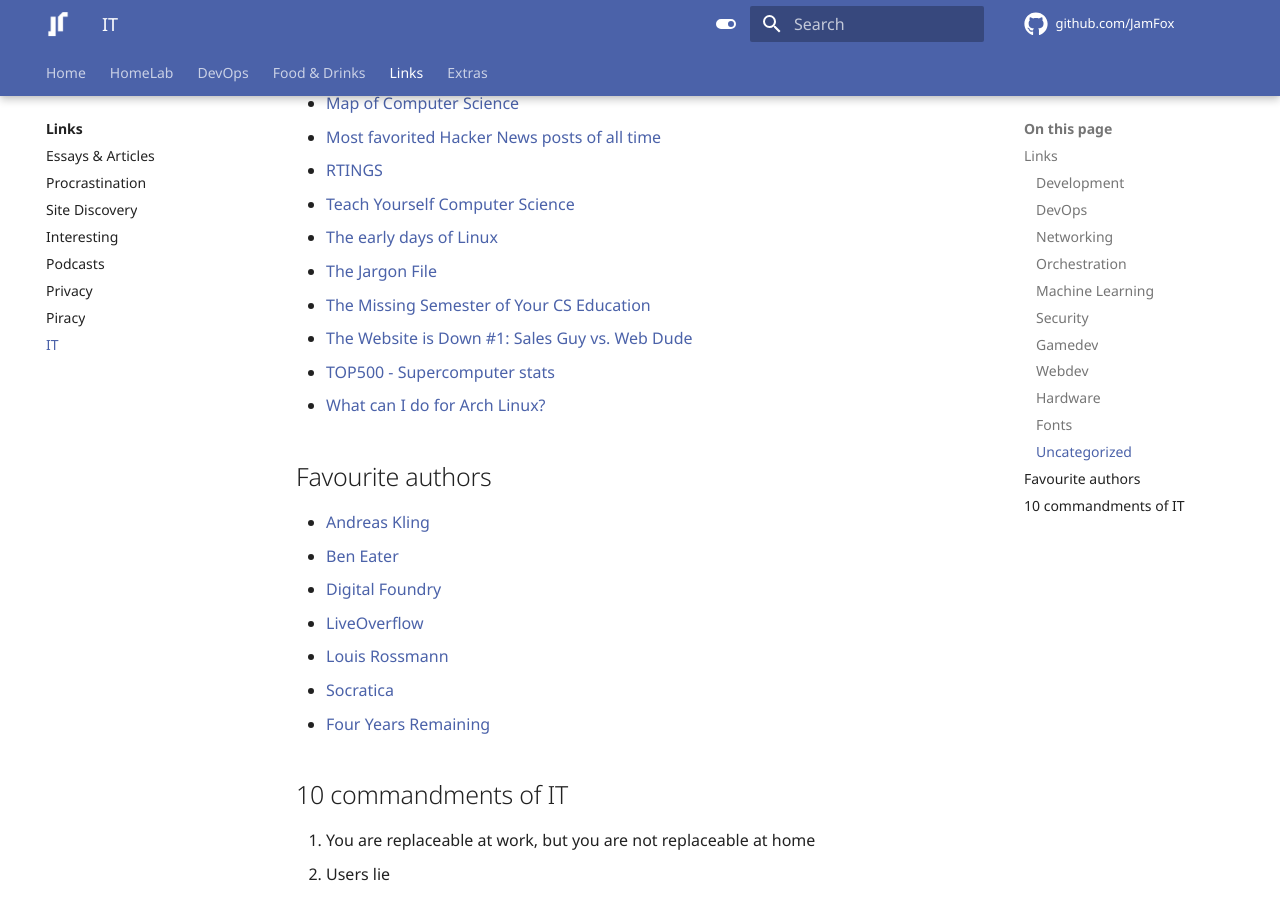
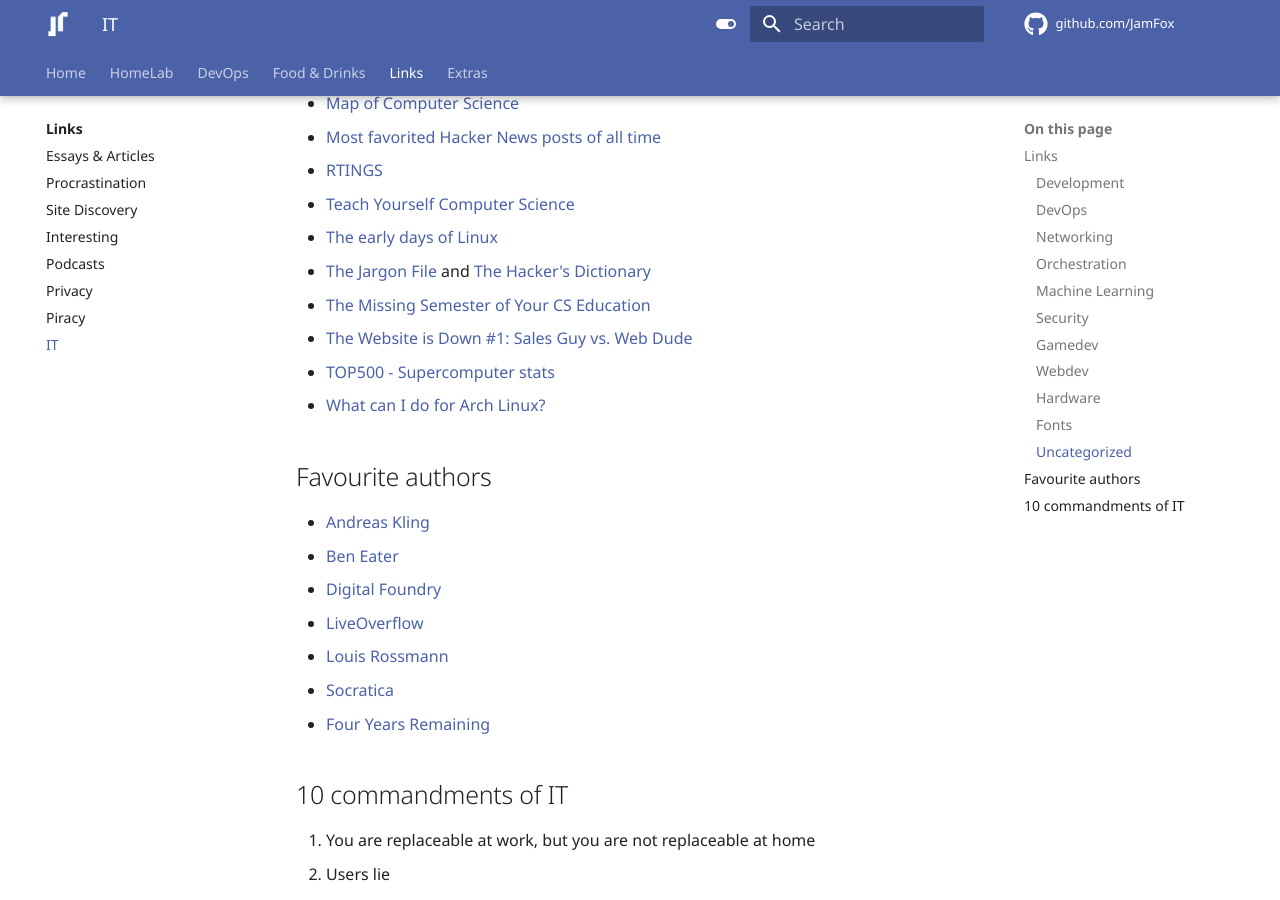
Before and after one commit to JamFox/docs.jamfox.dev, an MkDocs documentation site: the page built from docs/content/links/it.md, in a window 1280 px wide and 900 px high, scrolled down 3613 px. Built offline with MkDocs 1.6.1 and Material for MkDocs 9.7.7, drawn with Linux system fonts in a browser that asks for light colours; comment, search, counter and statistics services are not loaded.

Commit message:
add hacker dict

```diff
--- a/docs/content/links/it.md
+++ b/docs/content/links/it.md
@@ -121,7 +121,7 @@ title: "IT"
 - [RTINGS](https://www.rtings.com/)
 - [Teach Yourself Computer Science](https://teachyourselfcs.com/)
 - [The early days of Linux](https://lwn.net/SubscriberLink/928581/841b747332791ac4/)
-- [The Jargon File](http://catb.org/jargon/html/index.html)
+- [The Jargon File](http://catb.org/jargon/html/index.html) and [The Hacker's Dictionary](http://www.hackersdictionary.com/html/index.html)
 - [The Missing Semester of Your CS Education](https://missing.csail.mit.edu/)
 - [The Website is Down #1: Sales Guy vs. Web Dude](https://youtu.be/uRGljemfwUE)
 - [TOP500 - Supercomputer stats](https://top500.org/)
```
